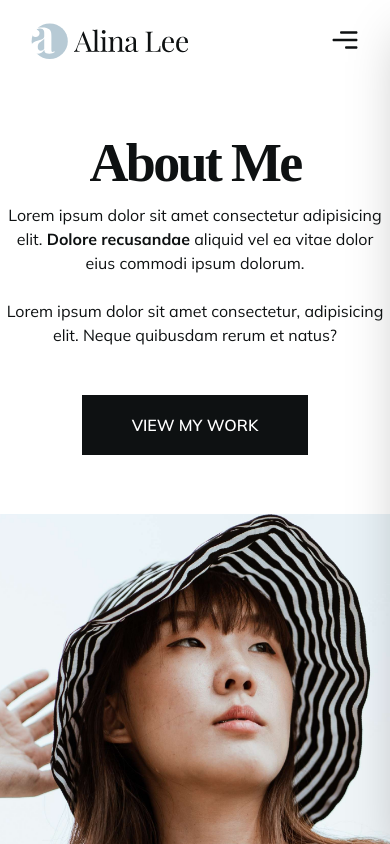
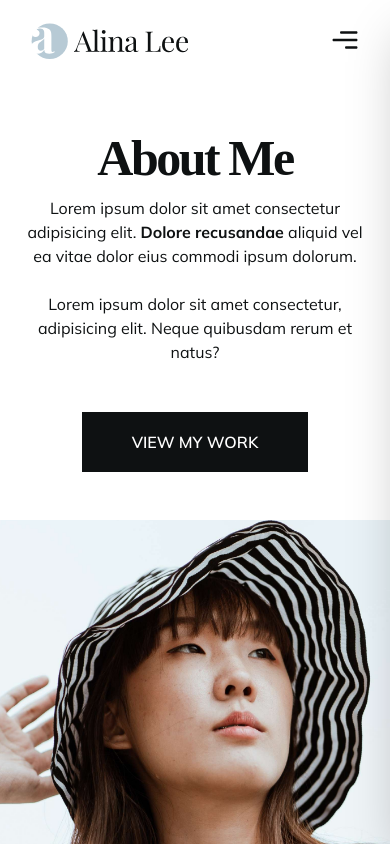
Before and after one commit to rasan3-1416/Alina-Lee, a React (Vite) app: page /about in a window 390 px wide. Shown: the top 844 px of the page. Built offline with nearby package versions, Linux system fonts and the light colour scheme; a web font is replaced by a local one.

Commit message:
feat(about): improve responsiveness and update Tailwind config
- change the HTML structure of the about page
- refactore the screens in the Tailwind config file
- minor improvement for better responsiveness in index.css file

```diff
--- a/src/index.css
+++ b/src/index.css
@@ -4,16 +4,19 @@
 
 @layer base {
   body {
-    @apply overflow-hidden bg-white font-secondary text-primary;
+    @apply overflow-x-hidden bg-white font-secondary text-primary;
+  }
+  body::-webkit-scrollbar {
+    @apply w-[0px];
   }
   .h1 {
-    @apply mb-2 font-primary text-[54px] font-bold capitalize leading-[120%] tracking-[-0.05em] lg:text-[108px];
+    @apply mb-2 font-primary text-[50px] font-bold capitalize leading-[120%] tracking-[-0.05em] sm:text-[60px] md:text-[70px] lg:text-[90px] xl:text-[108px];
   }
   .section {
-    @apply h-screen w-screen;
+    @apply w-screen pt-32 lg:h-screen lg:overflow-hidden lg:pt-24;
   }
   .btn {
-    @apply flex h-[60px] items-center justify-center bg-primary px-[50px] py-[18px] font-secondary text-base font-semibold uppercase text-white;
+    @apply flex h-[60px] w-fit items-center justify-center bg-primary px-[50px] py-[18px] font-secondary text-base font-semibold uppercase text-white;
   }
 }
 
--- a/src/pages/About.jsx
+++ b/src/pages/About.jsx
@@ -4,7 +4,8 @@ import { Link } from "react-router-dom";
 
 const About = () => {
   return (
-    <section className="section">
+    <>
+      {/* <section className="">
         <div className="container relative h-full">
           <div className="flex h-full flex-col items-center justify-center gap-x-24 text-center lg:flex-row lg:pt-16 lg:text-left">
             <div className="order-2 max-h-96 flex-1 overflow-hidden lg:order-none lg:max-h-max">
@@ -27,7 +28,36 @@ const About = () => {
             </div>
           </div>
         </div>
+      </section> */}
+      <section className="section">
+        <div className="container h-full">
+          <div className="flex h-full flex-col items-center justify-center gap-y-12 lg:flex-row lg:gap-x-16 lg:pb-8">
+            <div className="flex flex-col items-center text-center lg:order-2 lg:items-start lg:text-start">
+              <h1 className="h1">about me</h1>
+              <p className="mb-12 max-w-[500px] px-6 md:max-w-[600px] lg:max-w-[500px] lg:px-0">
+                Lorem ipsum dolor sit amet consectetur adipisicing elit.{" "}
+                <b>Dolore recusandae</b> aliquid vel ea vitae dolor eius commodi
+                ipsum dolorum.
+                <br />
+                <br />
+                Lorem ipsum dolor sit amet consectetur, adipisicing elit. Neque
+                quibusdam rerum et natus?
+              </p>
+              <Link to={"/portfolio"} className="btn">
+                View my work
+              </Link>
+            </div>
+            <div className="order-1 flex h-full items-center justify-center overflow-hidden lg:w-[500px]">
+              <img
+                className="w-[480px] lg:scale-[0.8] xl:scale-90"
+                src={WomanImage}
+                alt="Woman Image"
+              />
+            </div>
+          </div>
+        </div>
       </section>
+    </>
   );
 };
 
--- a/tailwind.config.js
+++ b/tailwind.config.js
@@ -10,10 +10,13 @@ export default {
       sm: "640px",
       md: "768px",
       lg: "1024px",
-      xl: "1192px",
+      xl: "1282px",
     },
     container: {
       center: true,
+      padding: {
+        lg: "2rem",
+      },
     },
     extend: {
       colors: {
```
Lines whose indentation alone changed are shown as unchanged.
